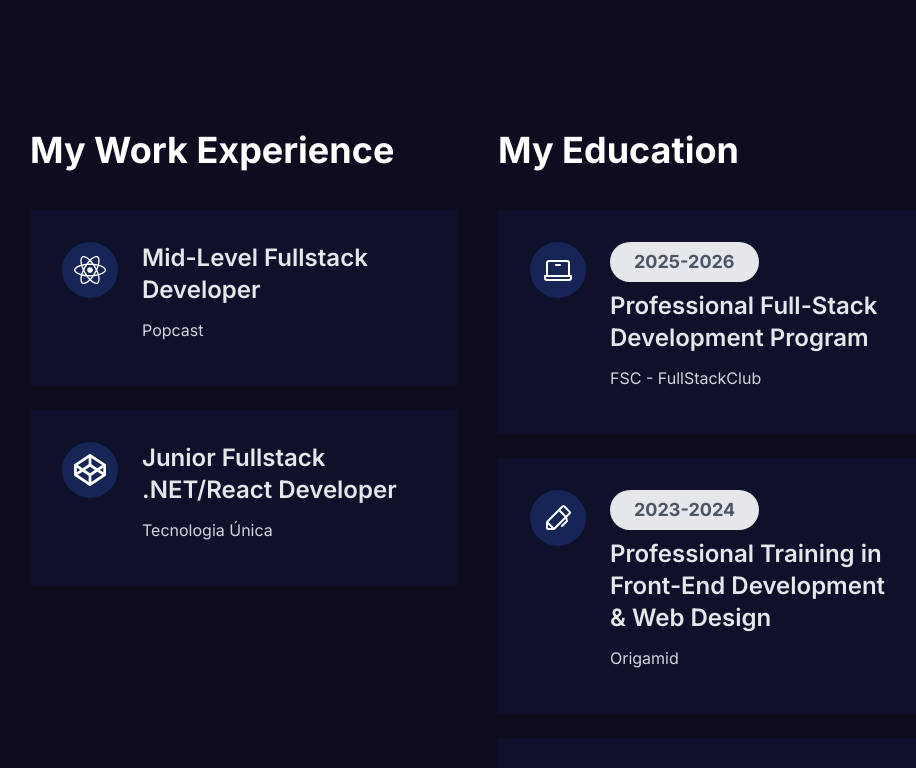
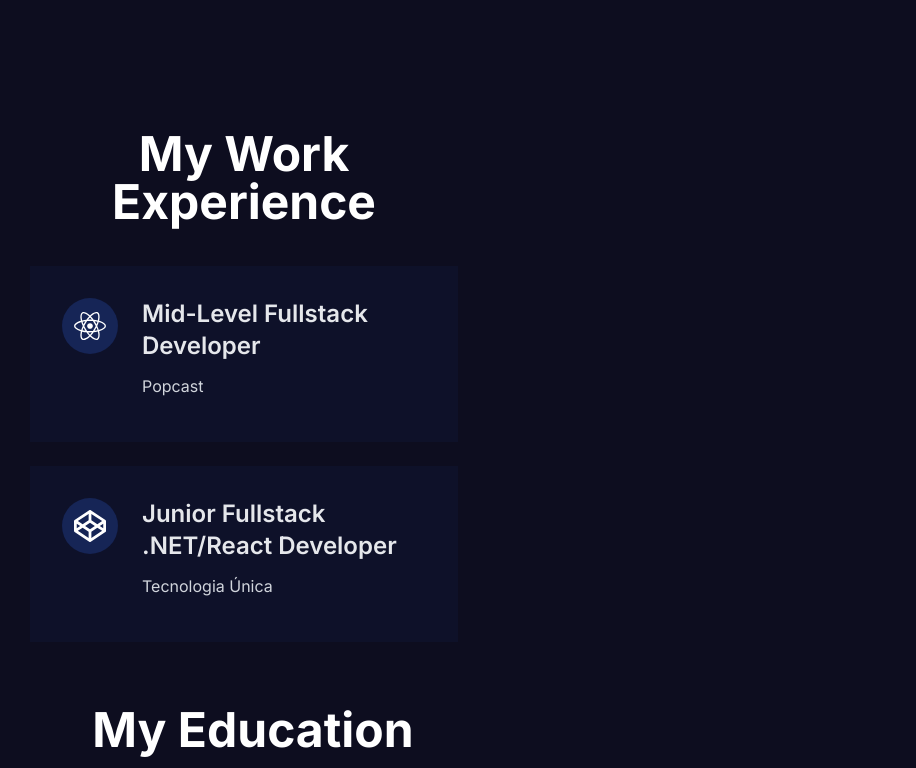
Before and after one commit to Gbrlbrgm/portfolio, a Next.js app: page / in a window 1280 px wide. Shown: the part 1160-1928 px from the top of the page, without its empty margins (162-1078 px from the left). Built offline with nearby package versions, Linux system fonts and the light colour scheme; no server answers.

Commit message:
fix: adjust resume section AOS

```diff
--- a/components/Home/Resume/index.tsx
+++ b/components/Home/Resume/index.tsx
@@ -42,42 +42,43 @@ const Resume = () => {
     <div id="experiences" className="pt-20 pb-16">
       <div className="w-[90%] sm:w-[70%] mx-auto grid grid-cols-1 xl:grid-cols-2 gap-10">
         <div>
-          <h1 className="text-3xl sm:text-4xl font-bold text-white">
+          <h1
+            data-aos="fade-in"
+            className="text-center text-2xl md:text-4xl xl:text-5xl font-bold text-white"
+          >
             My Work <span>Experience</span>
           </h1>
-          <div
-            className="mt-10"
-            data-aos="zoom-in"
-            data-aos-anchor-placement="top-center"
-          >
-            {workExperience.map((work, index) => (
+          <div className="mt-10">
+            {workExperience.map((work, i) => (
+              <div data-aos="slide-right" key={i}>
                 <ResumeCard
-                key={index}
                   Icon={work.icon}
                   role={work.role}
                   company={work.company}
                 />
+              </div>
             ))}
           </div>
         </div>
+      </div>
+      <div className="w-[90%] sm:w-[70%] mx-auto grid grid-cols-1 xl:grid-cols-2 gap-1 pt-10">
         <div>
-          <h1 className="text-3xl sm:text-4xl font-bold text-white">
+          <h1
+            data-aos="fade-in"
+            className="text-center text-2xl md:text-4xl xl:text-5xl font-bold text-white"
+          >
             My <span>Education</span>
           </h1>
-          <div
-            className="mt-10"
-            data-aos="zoom-out"
-            data-aos-anchor-placement="top-center"
-            data-aos-delay="300"
-          >
-            {educationExperience.map((education, index) => (
+          <div className="mt-10">
+            {educationExperience.map((education, i) => (
+              <div key={i} data-aos="slide-right">
                 <ResumeCard
-                key={index}
                   Icon={education.icon}
                   role={education.role}
                   company={education.company}
                   date={education.date}
                 />
+              </div>
             ))}
           </div>
         </div>
```
Lines whose indentation alone changed are shown as unchanged.
